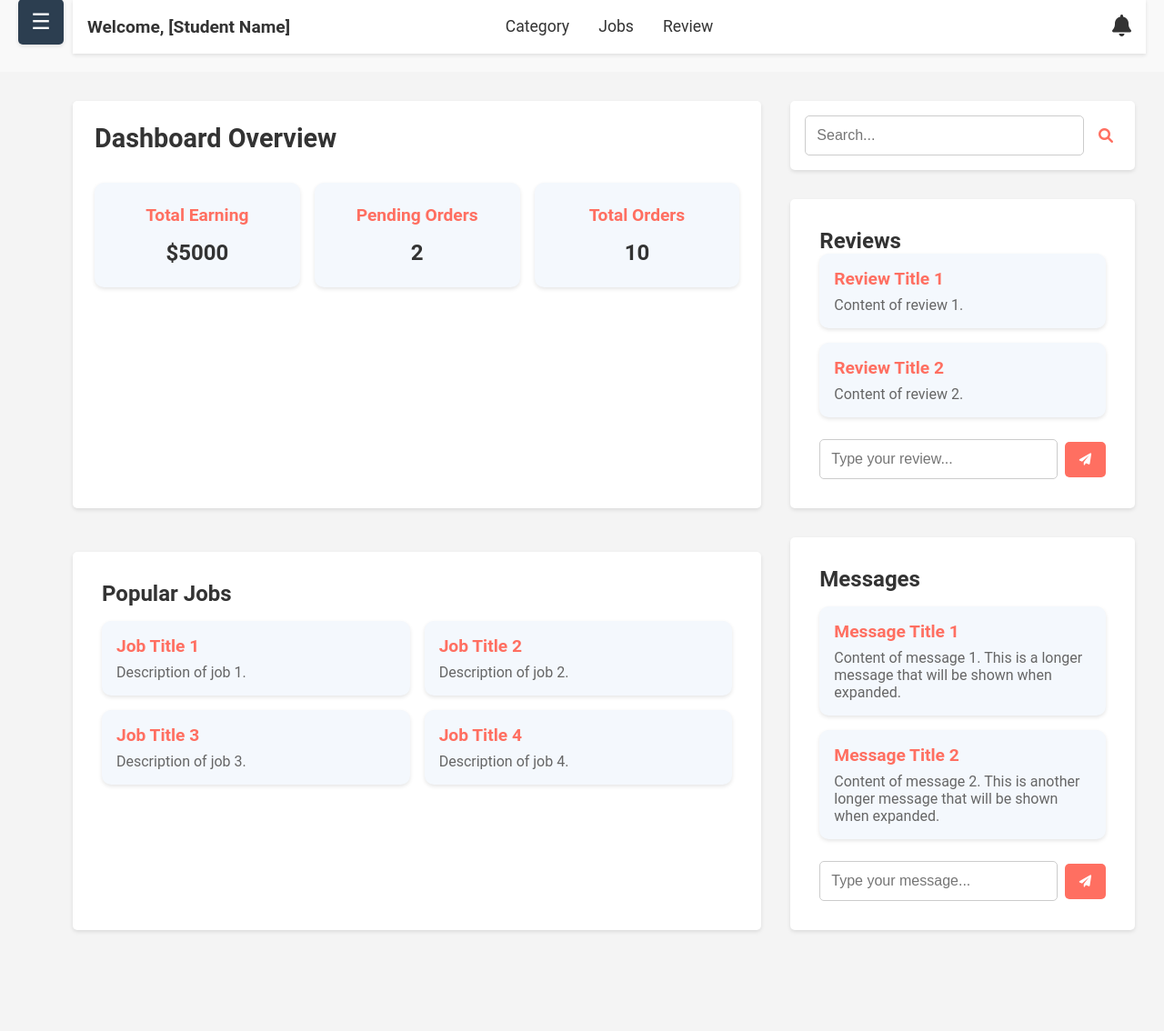
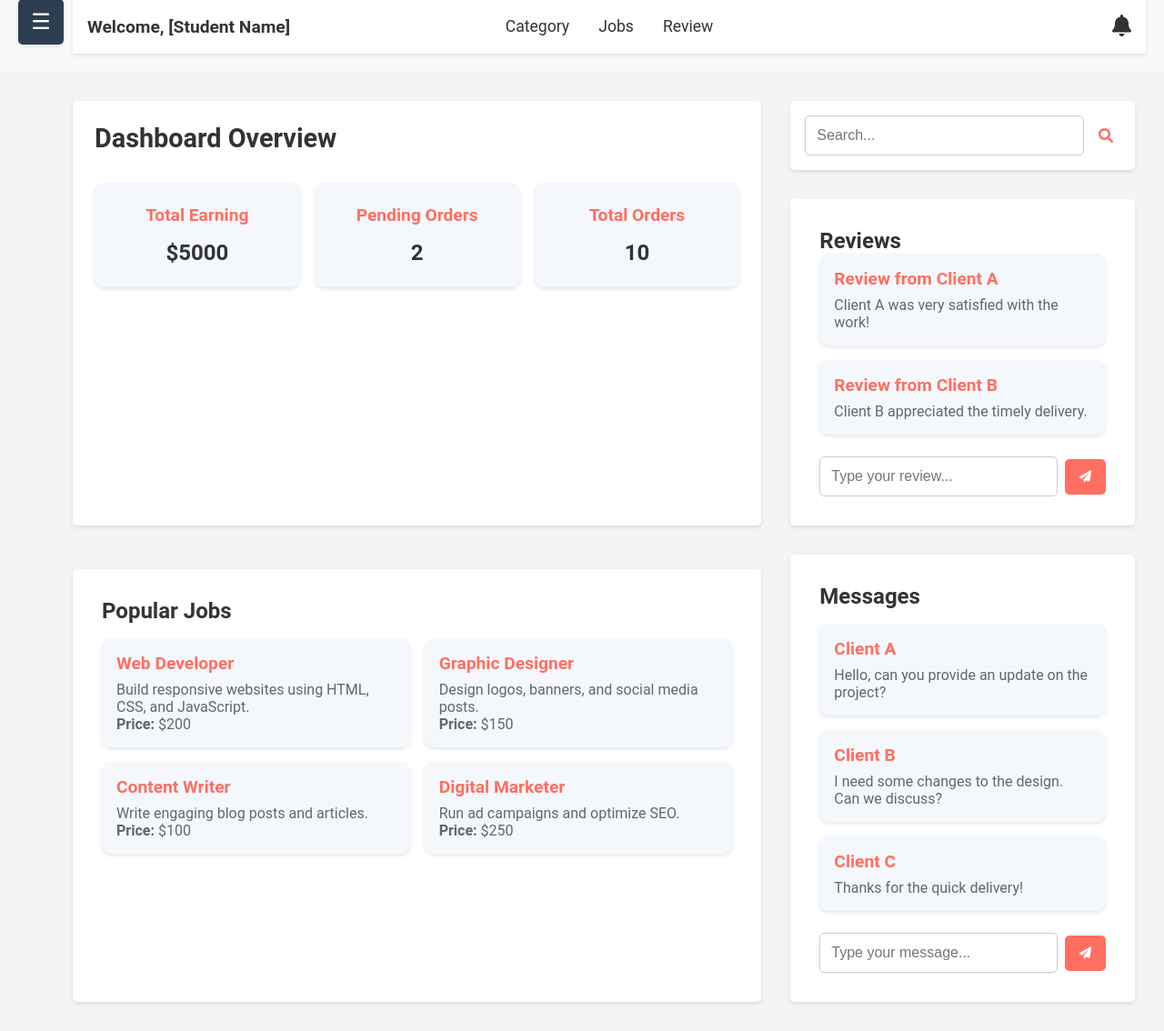
Before and after one commit to Mahmoud-Hussain/NOPOPOTH, a PHP site: page /new/student.php in a window 1280 px wide. Shown: the part 21-1155 px from the top of the page at 91% size. Run offline with PHP 8.4, Linux system fonts and the light colour scheme.

Commit message:
message got update and also notification

```diff
--- a/new/student.php
+++ b/new/student.php
@@ -1,6 +1,5 @@
 <!DOCTYPE html>
 <html lang="en">
-
 <head>
     <meta charset="UTF-8">
     <meta name="viewport" content="width=device-width, initial-scale=1.0">
@@ -9,7 +8,6 @@
     <!-- Font Awesome for Icons -->
     <link rel="stylesheet" href="https://cdnjs.cloudflare.com/ajax/libs/font-awesome/6.0.0-beta3/css/all.min.css">
 </head>
-
 <body>
     <!-- Sidebar -->
     <div id="mySidenav" class="sidenav">
@@ -23,7 +21,7 @@
         <a href="#">Orders</a>
         <a href="#" class="category">
             Category
-        <span class="arrow">&#9654;</span> <!-- Arrow icon -->
+            <span class="arrow">&#9654;</span>
         </a>
         <div class="sub-list">
             <a href="#">Web Development</a>
@@ -76,6 +74,28 @@
         </div>
     </nav>
 
+    <!-- Notification Popup -->
+    <div class="notification-popup" id="notificationPopup">
+        <div class="notification-header">
+            <h3>Notifications</h3>
+            <span class="close-btn" onclick="closeNotificationPopup()">×</span>
+        </div>
+        <div class="notification-list">
+            <div class="notification-item">
+                <p>You have a new message from <strong>Client A</strong>.</p>
+                <small>2 hours ago</small>
+            </div>
+            <div class="notification-item">
+                <p>Your order for <strong>Web Development</strong> has been completed.</p>
+                <small>5 hours ago</small>
+            </div>
+            <div class="notification-item">
+                <p>New job offer: <strong>Graphic Design</strong>.</p>
+                <small>1 day ago</small>
+            </div>
+        </div>
+    </div>
+
     <!-- Main Content -->
     <div class="main-content" id="main">
         <!-- Dashboard Overview and Search Bar -->
@@ -114,12 +134,12 @@
                     <h2>Reviews</h2>
                     <div class="review-list">
                         <div class="review-item">
-              <h3>Review Title 1</h3>
-              <p>Content of review 1.</p>
+                            <h3>Review from Client A</h3>
+                            <p>Client A was very satisfied with the work!</p>
                         </div>
                         <div class="review-item">
-              <h3>Review Title 2</h3>
-              <p>Content of review 2.</p>
+                            <h3>Review from Client B</h3>
+                            <p>Client B appreciated the timely delivery.</p>
                         </div>
                     </div>
                 </section>
@@ -133,20 +153,24 @@
                 <h2>Popular Jobs</h2>
                 <div class="job-list">
                     <div class="job-item">
-            <h3>Job Title 1</h3>
-            <p>Description of job 1.</p>
+                        <h3>Web Developer</h3>
+                        <p>Build responsive websites using HTML, CSS, and JavaScript.</p>
+                        <p><strong>Price:</strong> $200</p>
                     </div>
                     <div class="job-item">
-            <h3>Job Title 2</h3>
-            <p>Description of job 2.</p>
+                        <h3>Graphic Designer</h3>
+                        <p>Design logos, banners, and social media posts.</p>
+                        <p><strong>Price:</strong> $150</p>
                     </div>
                     <div class="job-item">
-            <h3>Job Title 3</h3>
-            <p>Description of job 3.</p>
+                        <h3>Content Writer</h3>
+                        <p>Write engaging blog posts and articles.</p>
+                        <p><strong>Price:</strong> $100</p>
                     </div>
                     <div class="job-item">
-            <h3>Job Title 4</h3>
-            <p>Description of job 4.</p>
+                        <h3>Digital Marketer</h3>
+                        <p>Run ad campaigns and optimize SEO.</p>
+                        <p><strong>Price:</strong> $250</p>
                     </div>
                 </div>
             </section>
@@ -155,13 +179,17 @@
             <section class="messages">
                 <h2>Messages</h2>
                 <div class="message-list">
-          <div class="message-item">
-            <h3>Message Title 1</h3>
-            <p>Content of message 1. This is a longer message that will be shown when expanded.</p>
+                    <div class="message-item" data-client="Client A">
+                        <h3>Client A</h3>
+                        <p>Hello, can you provide an update on the project?</p>
                     </div>
-          <div class="message-item">
-            <h3>Message Title 2</h3>
-            <p>Content of message 2. This is another longer message that will be shown when expanded.</p>
+                    <div class="message-item" data-client="Client B">
+                        <h3>Client B</h3>
+                        <p>I need some changes to the design. Can we discuss?</p>
+                    </div>
+                    <div class="message-item" data-client="Client C">
+                        <h3>Client C</h3>
+                        <p>Thanks for the quick delivery!</p>
                     </div>
                 </div>
             </section>
@@ -171,5 +199,4 @@
     <!-- JavaScript -->
     <script src="student.js"></script>
 </body>
-
 </html>
```
Also changed, not shown: new/student.css (+63 -0 lines), new/student.js (+106 -90 lines). Lines whose indentation alone changed are shown as unchanged.
